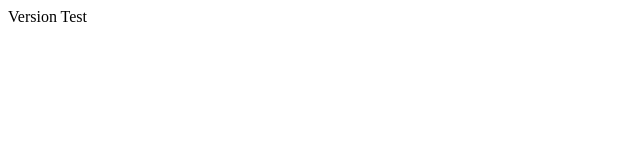
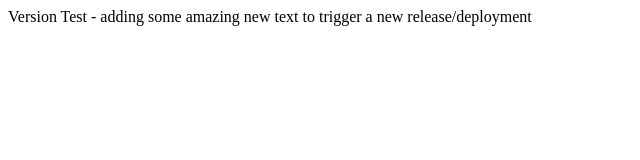
Before and after one commit to dwhiteGUK/version-test, a website: page index.htm in a window 1280 px wide. Shown: the whole page, without its empty margins (0-640 px from the left). Drawn offline with Linux system fonts and the light colour scheme.

Commit message:
feat: :speech_balloon: Super duper new text added

```diff
--- a/index.htm
+++ b/index.htm
@@ -6,6 +6,7 @@
     <title>Version Test</title>
   </head>
   <body>
-    Version Test
+    Version Test - adding some amazing new text to trigger a new
+    release/deployment
   </body>
 </html>
```
